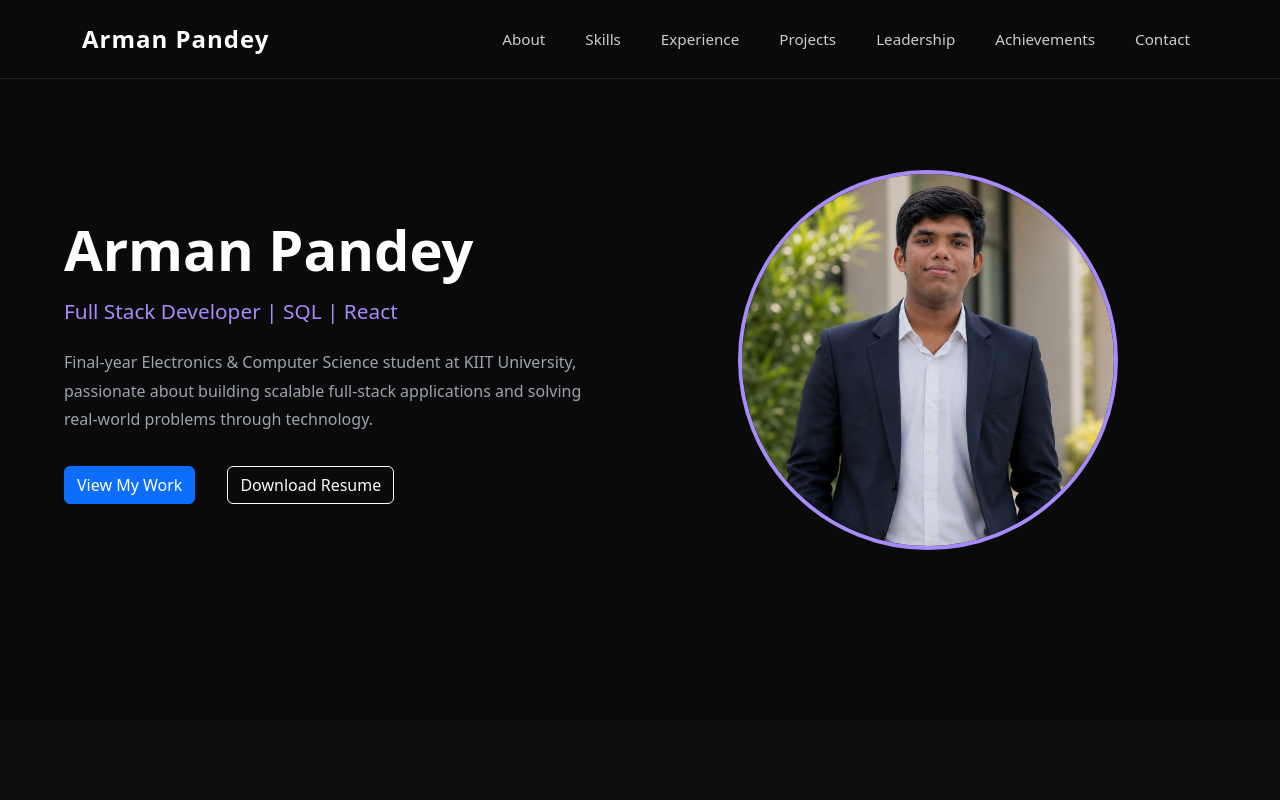
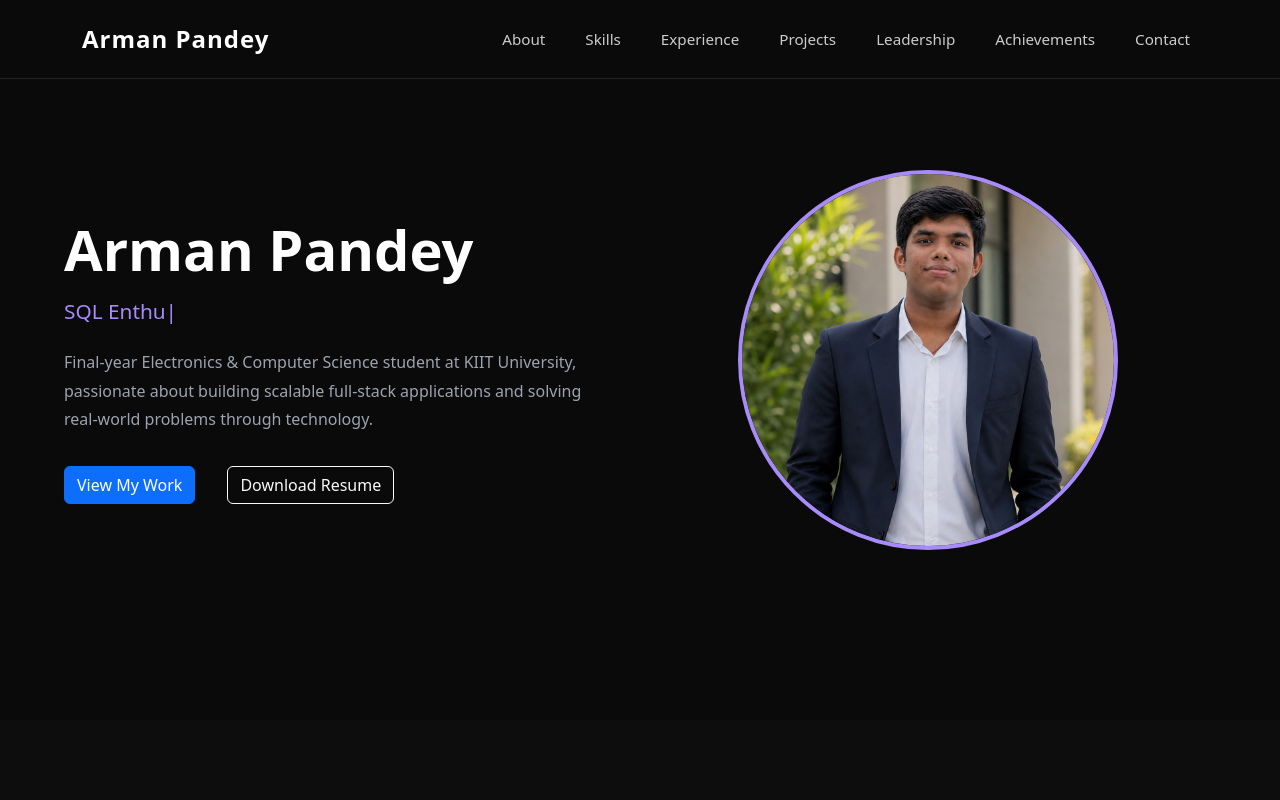
Before and after one commit to armanpandey/Portfolio, a React (Vite) app: page / in a window 1280 px wide. Shown: the top 800 px of the page. Built offline with nearby package versions, Linux system fonts and the light colour scheme.

Commit message:
Updated H2 in Hero Section

```diff
--- a/src/components/Hero/Hero.jsx
+++ b/src/components/Hero/Hero.jsx
@@ -1,25 +1,68 @@
 import profile from "../../assets/portfolio.png";
 import "./Hero.css";
+import { useState, useEffect } from "react";
 
 function Hero() {
+  const roles = [
+    "B.Tech Final Year Student",
+    "Full Stack Developer",
+    "SQL Enthusiast",
+    "React Developer",
+  ];
+
+  const [currentIndex, setCurrentIndex] = useState(0);
+  const [displayText, setDisplayText] = useState("");
+
+  useEffect(() => {
+    const timer = setInterval(() => {
+      setCurrentIndex((prev) => (prev + 1) % roles.length);
+    }, 3000);
+
+    return () => clearInterval(timer);
+  }, []);
+
+  useEffect(() => {
+    let i = 0;
+    setDisplayText("");
+
+    const typing = setInterval(() => {
+      setDisplayText(roles[currentIndex].slice(0, i + 1));
+      i++;
+
+      if (i === roles[currentIndex].length) {
+        clearInterval(typing);
+      }
+    }, 100);
+
+    return () => clearInterval(typing);
+  }, [currentIndex]);
+
   return (
     <section id="hero">
       <div className="hero-text">
         <h1>Arman Pandey</h1>
-        <h2>Full Stack Developer | SQL | React</h2>
+
+        <h2>
+          {displayText}
+          <span className="cursor">|</span>
+        </h2>
+
         <p>
           Final-year Electronics & Computer Science student at KIIT University,
           passionate about building scalable full-stack applications and solving
           real-world problems through technology.
         </p>
+
         <div className="hero-buttons">
           <a href="#projects" className="btn btn-primary me-3">
             View My Work
           </a>
+
           <a
             href="/resume.pdf"
             className="btn btn-outline-light"
             target="_blank"
+            rel="noopener noreferrer"
           >
             Download Resume
           </a>
```
